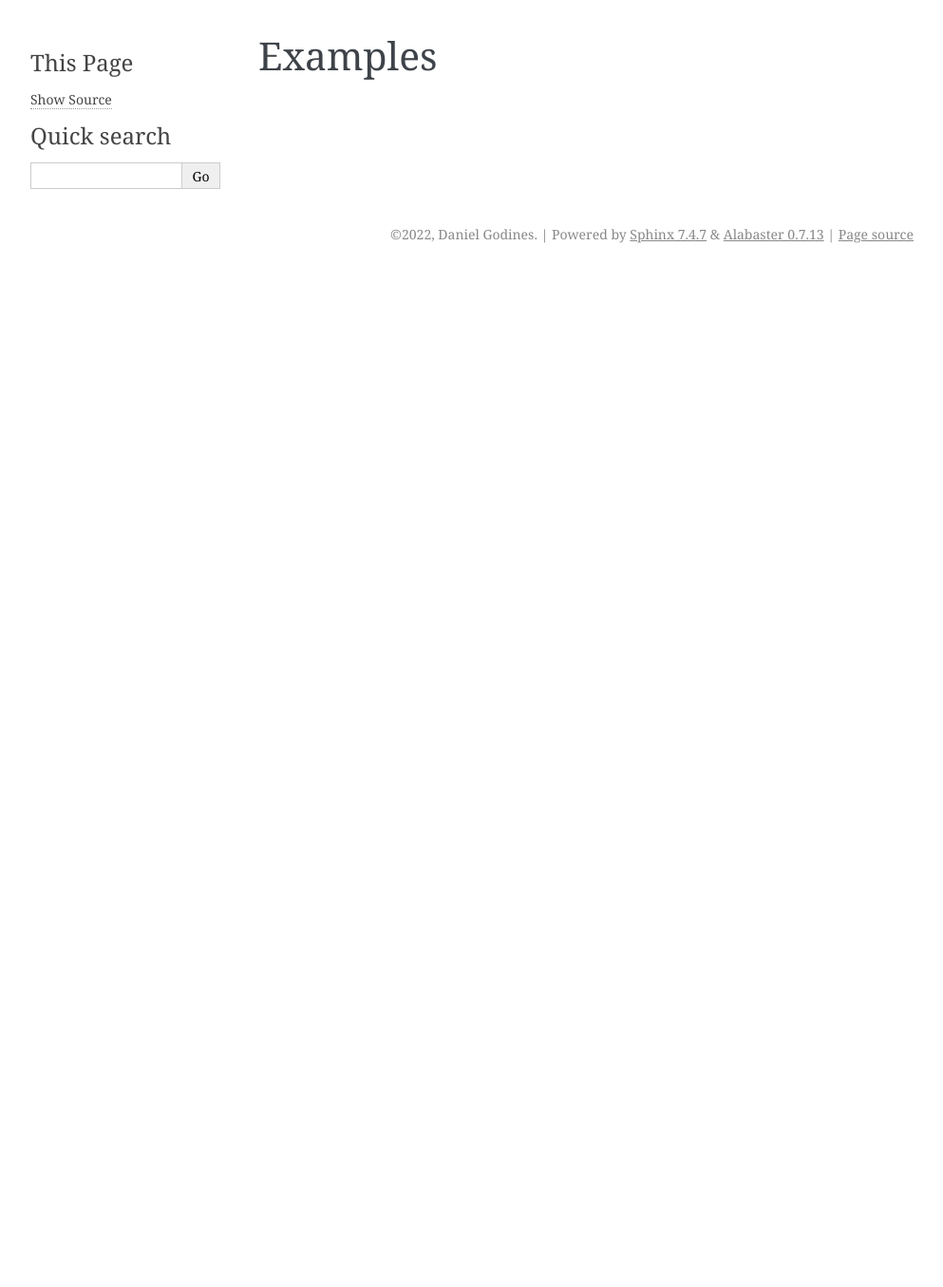
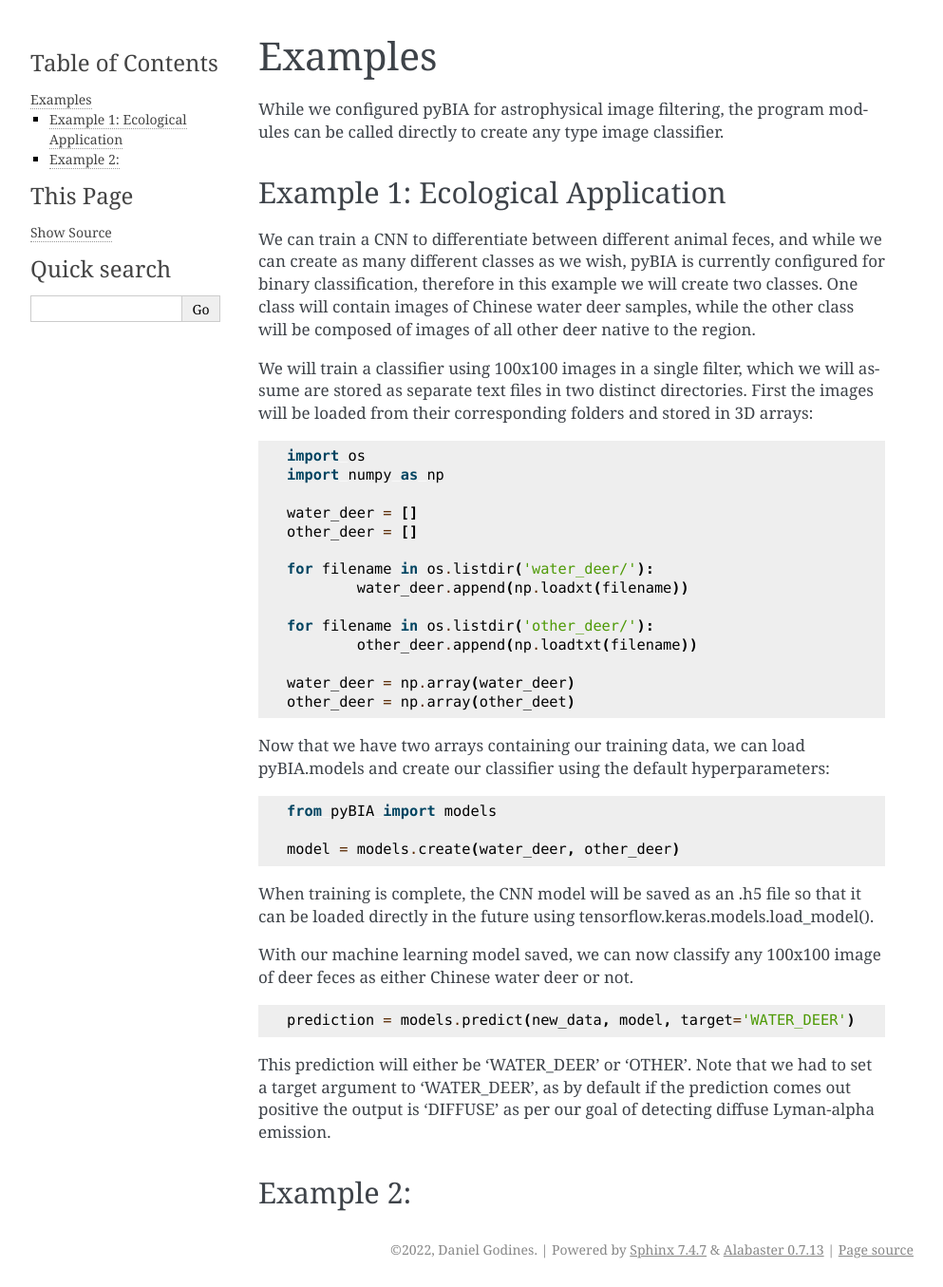
Before and after one commit to Professor-G/pyBIA, a Sphinx documentation site: the page built from docs/source/Examples.rst, in a window 1280 px wide. Shown: the whole page at 95% size, without its empty margins (148-1141 px from the left). Built offline with Sphinx 7.4.7, drawn with Linux system fonts in a browser that asks for light colours; before the commit the page ends 900 px from its top, so only the background shows below that.

Commit message:
ecological example

```diff
--- a/docs/source/Engineering pyBIA.rst
+++ b/docs/source/Engineering pyBIA.rst
@@ -181,11 +181,13 @@ The process_class function will output two arrays, the reshaped image data and t
 
 IMPORTANT: When doing image classification it is imperative that we normalize our images so as to avoid exploding gradients. We applied min-max normalization, where min_pixel is the average background count of the data (or entire survey); in our case we set the min to be 638, the 0.01 quantile of the Boötes field. The max_pixel value is set to 1500, we set this value because Lyman-alpha nebulae are diffuse sources and thus we can ignore anything brighter than 1500,  which will result in more robust classification performance.
 
-Since we used the first 10% of the data for validation, the remaining 90% will be used to train the CNN, we will create the CNN model using pyBIA.models.pyBIA_model():
+Since we used the first 10% of the data for validation, the remaining 90% will be used to train the CNN, we will create the CNN model using pyBIA.models.create():
 
 .. code-block:: python
 
-	model = pyBIA_model(blob_train[8660:], other_train[8660:], validation_X=val_X, validation_Y=val_Y, min_pixel= 638, max_pixel=1500, filename='Bw_CNN')
+	from pyBIA import models
+
+	model = models.create(blob_train[8660:], other_train[8660:], validation_X=val_X, validation_Y=val_Y, min_pixel= 638, max_pixel=1500, filename='Bw_CNN')
 
 When the pyBIA model is trained it will save metric files and an .h5 file containing the Tensorflow model. We did not set any of the parameters in the above example as the default ones are the ones we used, but please note that by default the CNN will train for 1000 epochs, which would take several days to complete. Because of the computation time needed to train the model, a checkpoint file will automatically be saved everytime the performance improves, that way we can resume training should the process be interrupted.
 
--- a/docs/source/Examples.rst
+++ b/docs/source/Examples.rst
@@ -2,3 +2,50 @@
 
 Examples
 ========
+While we configured pyBIA for astrophysical image filtering, the program modules can be called directly to create any type image classifier.
+
+Example 1: Ecological Application
+-----------
+
+We can train a CNN to differentiate between different animal feces, and while we can create as many different classes as we wish, pyBIA is currently configured for binary classification, therefore in this example we will create two classes. One class will contain images of Chinese water deer samples, while the other class will be composed of images of all other deer native to the region.
+
+We will train a classifier using 100x100 images in a single filter, which we will assume are stored as separate text files in two distinct directories. First the images will be loaded from their corresponding folders and stored in 3D arrays:
+
+.. code-block:: python
+
+	import os
+	import numpy as np
+
+	water_deer = []
+	other_deer = []
+
+	for filename in os.listdir('water_deer/'):
+		water_deer.append(np.loadxt(filename))
+
+	for filename in os.listdir('other_deer/'):
+		other_deer.append(np.loadtxt(filename))
+
+	water_deer = np.array(water_deer)
+	other_deer = np.array(other_deet)
+
+Now that we have two arrays containing our training data, we can load pyBIA.models and create our classifier using the default hyperparameters:
+
+.. code-block:: python
+
+	from pyBIA import models
+
+	model = models.create(water_deer, other_deer)
+
+When training is complete, the CNN model will be saved as an .h5 file so that it can be loaded directly in the future using tensorflow.keras.models.load_model().
+
+With our machine learning model saved, we can now classify any 100x100 image of deer feces as either Chinese water deer or not.
+
+.. code-block:: python
+
+	prediction = models.predict(new_data, model, target='WATER_DEER')
+
+This prediction will either be 'WATER_DEER' or 'OTHER'. Note that we had to set a target argument to 'WATER_DEER', as by default if the prediction comes out positive the output is 'DIFFUSE' as per our goal of detecting diffuse Lyman-alpha emission.
+
+
+Example 2:
+-----------
```
Also changed, not shown: 1 other file.
